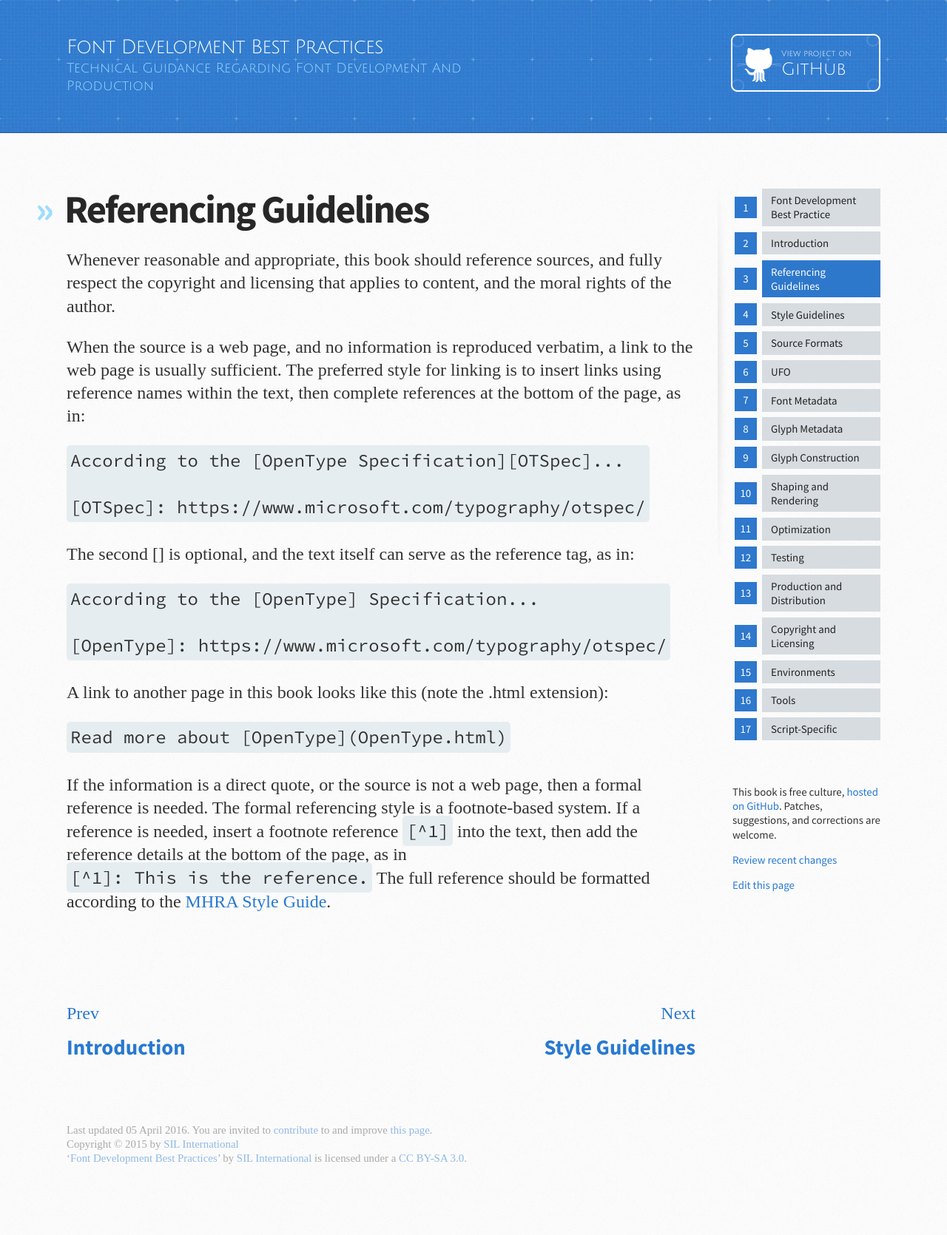
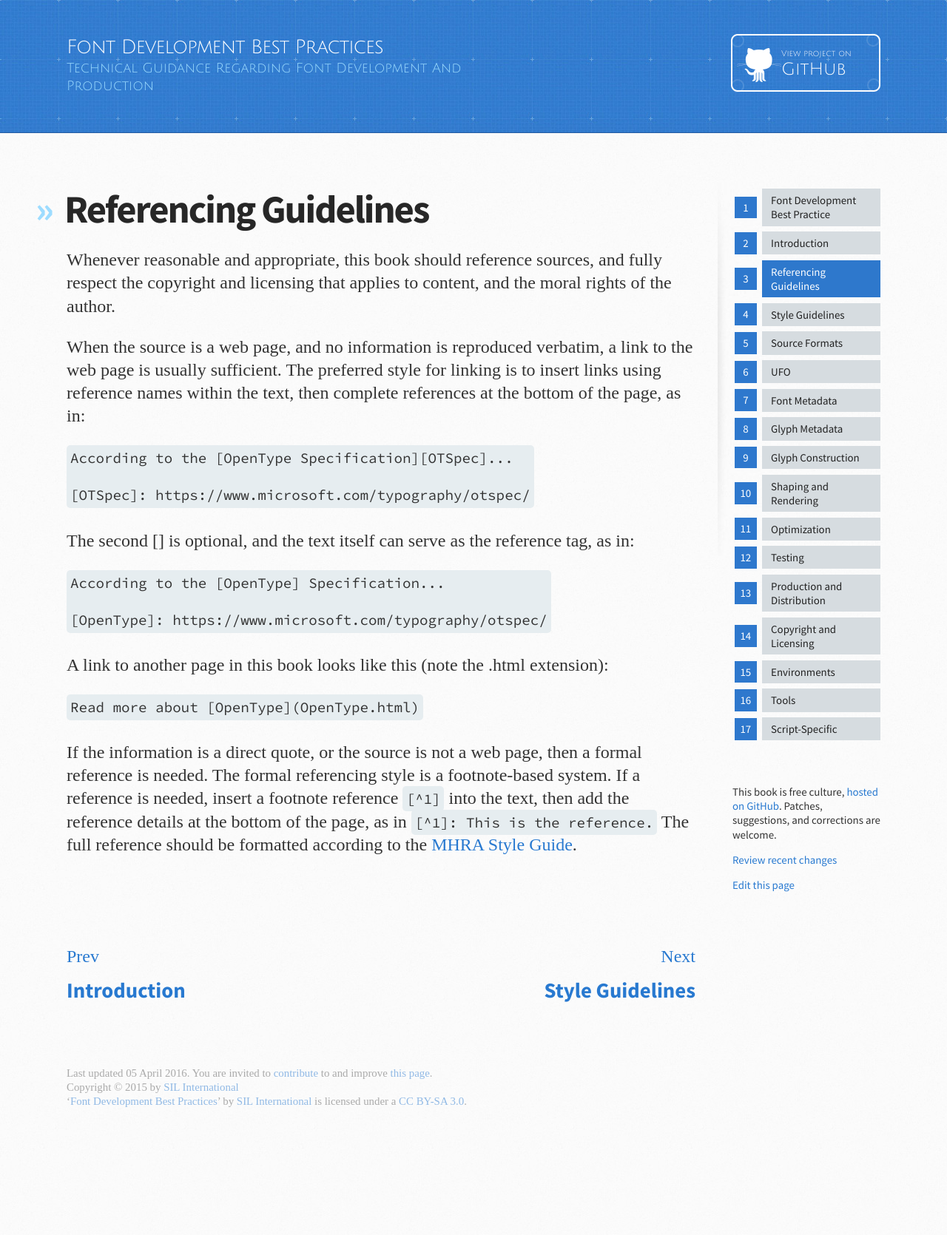
Before and after one commit to silnrsi/FDBP, a Jekyll site: the page built from en-US/Referencing_Guidelines.md, in a window 1280 px wide. Shown: the whole page at 74% size. Built offline with Jekyll 4.4.1, drawn with Linux system fonts in a browser that asks for light colours; some web fonts are replaced; after the commit the page ends 1593 px from its top, so only the background shows below that.

Commit message:
Changing body size

```diff
--- a/assets/stylesheets/stylesheet.css
+++ b/assets/stylesheets/stylesheet.css
@@ -51,7 +51,7 @@ table {
 
 /* LAYOUT STYLES */
 body {
-  font-size: 20px;
+  font-size: 19px;
   line-height: 1.3;
   background: #FAFAFA url(../images/body-bg.jpg) 0 0 repeat;
   font-family: 'Gentium Book Basic', serif;
@@ -285,7 +285,7 @@ code, pre {
   text-shadow: none;
   padding: 5px;
   border-radius: 5px;
-  font-size: 1em;
+  font-size: .8em;
   white-space: pre;
   max-width: 100%;
 }
```
